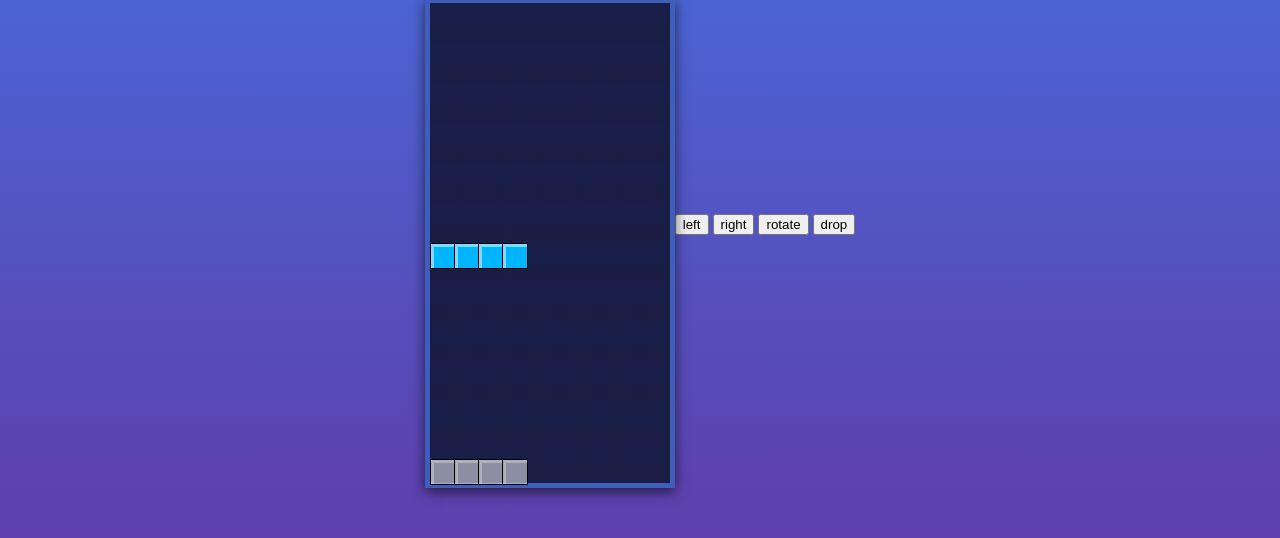
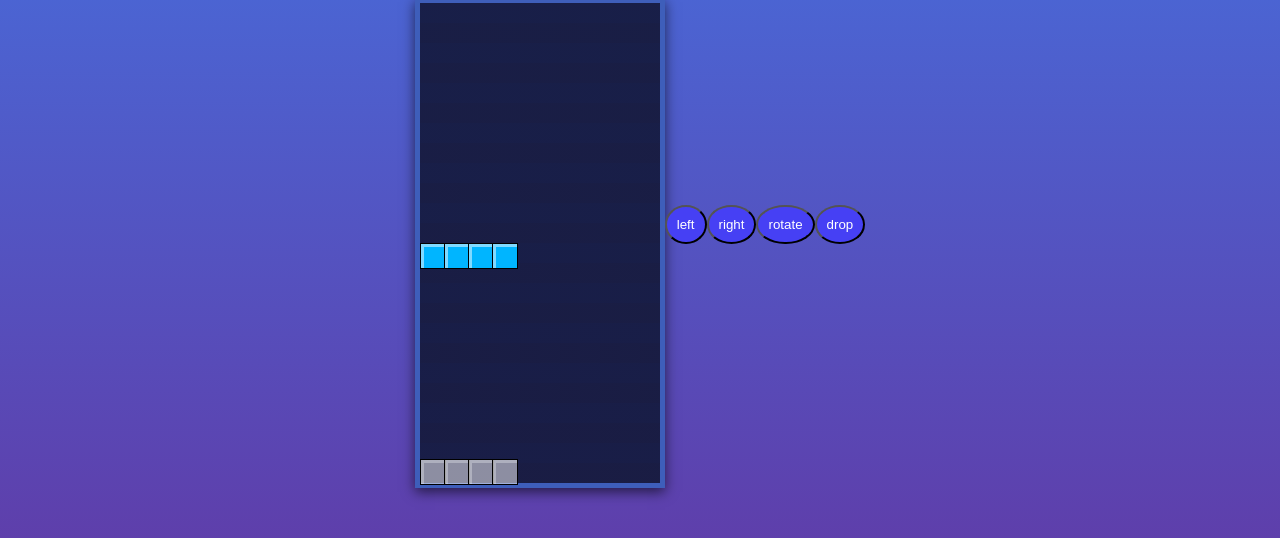
Before and after one commit to sshoaib039/Tetris_Game, a plain HTML site: page index.html in a window 1280 px wide. Shown: the part 176-714 px from the top of the page. Drawn offline with Linux system fonts and the light colour scheme.

Commit message:
second commit

```diff
--- a/index.html
+++ b/index.html
@@ -5,23 +5,24 @@
     <meta name="viewport" content="width=device-width, initial-scale=1.0">
     <link rel="stylesheet" href="style.css">
     <title>Tetris Game</title>
+    <!-- <script src="https://cdn.tailwindcss.com"></script> -->
 </head>
 <body>
     <div class="game_board_wrap">
         <img src="logo.png" alt="tetris" class="logo">
         <div id="game_board"></div>
     </div>
-    <div>
-        <button onclick="leftmove()">
+    <div id="buttons">
+        <button onclick="leftmove()" class="button">
             left
         </button>
-        <button onclick="rightmove()">
+        <button onclick="rightmove()" class="button">
             right
         </button>
-        <button onclick="rotatemove()">
+        <button onclick="rotatemove()" class="button">
             rotate
         </button>
-        <button onclick="dropmove()">
+        <button onclick="dropmove()" class="button">
             drop
         </button>
     </div>
--- a/style.css
+++ b/style.css
@@ -41,3 +41,21 @@ body {
     position: absolute;
     box-shadow: inset 3px 3px 0 rgba(255,255,255,0.3);
 }
+
+#buttons {
+    display: flex;
+    flex-wrap: wrap;
+    justify-content: space-between;
+}
+
+.button {
+    position: relative;
+  top: 50%;
+  /* transform: translateY(-50%); */
+  background-color: #4640f4;
+  color: #ffffff;
+  border-radius: 50%;
+  padding: 10px;
+  cursor: pointer;
+  transition: background-color 0.3s ease
+}
```
